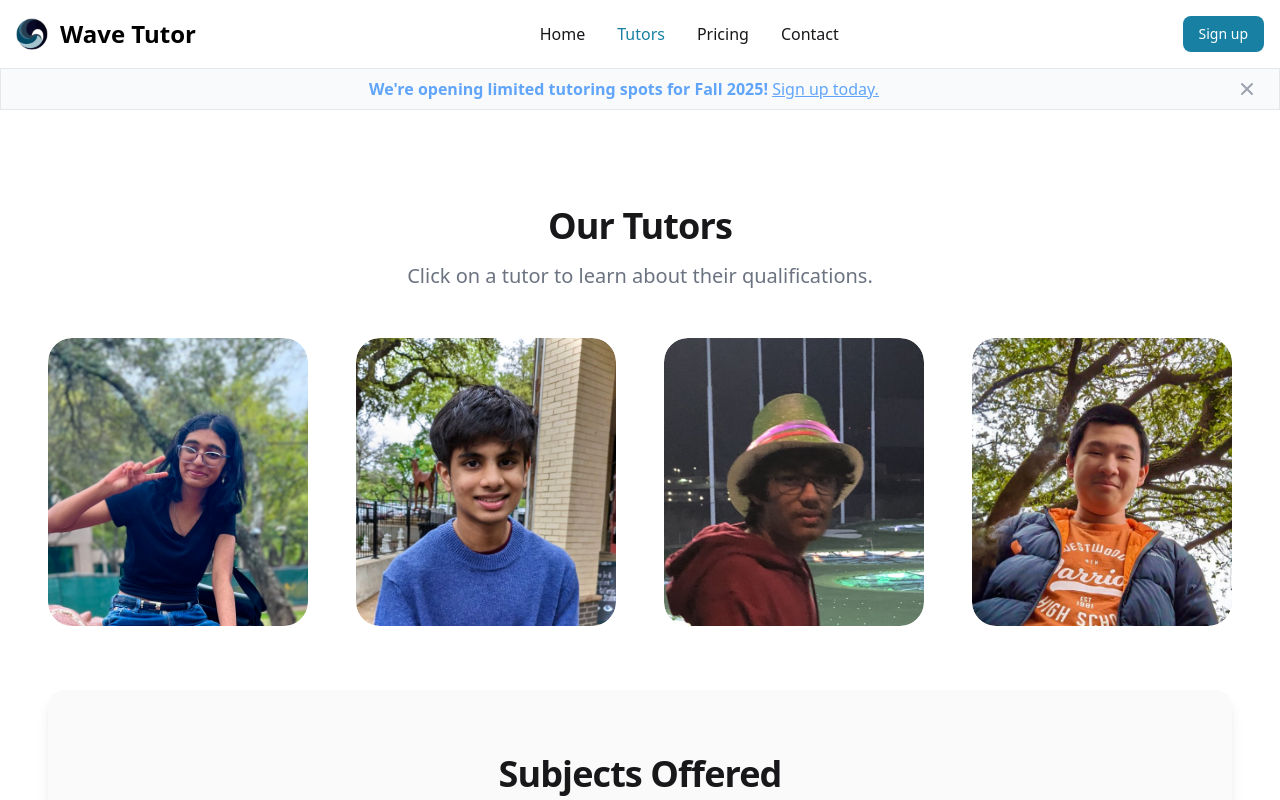
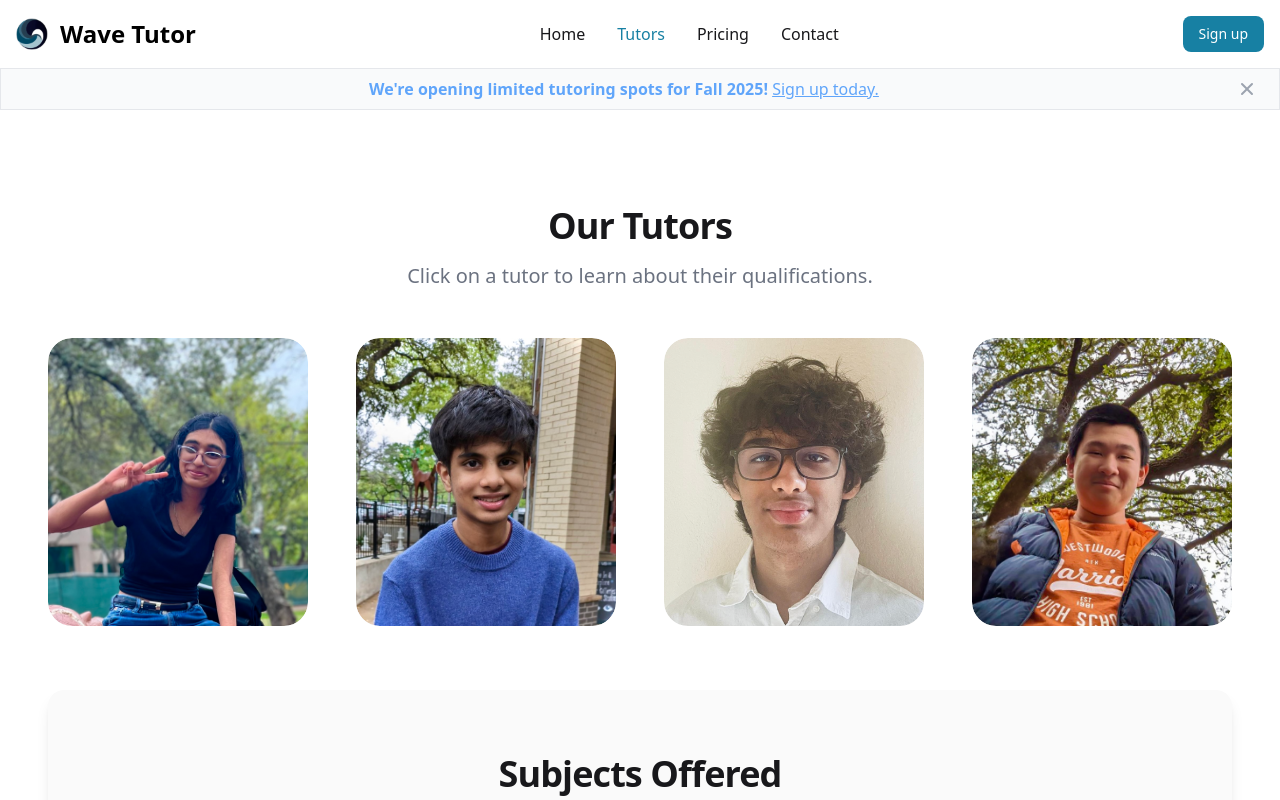
Before and after one commit to wavetutor/wavetutor, a Vue app: page /tutors in a window 1280 px wide. Shown: the top 800 px of the page. Built offline with nearby package versions, Linux system fonts and the light colour scheme.

Commit message:
Add new rishabh pic

```diff
--- a/src/views/HomeView.vue
+++ b/src/views/HomeView.vue
@@ -233,7 +233,7 @@ import JyotiTestImg from "../assets/jyoti-test.jpg";
 import ruhan from "../assets/credits/ruhan.jpeg";
 import vedanti from "../assets/credits/vedanti.png";
 import nikhil from "../assets/credits/nikhil.jpg";
-import rishabh from "../assets/credits/rishabh.jpg";
+import rishabh from "../assets/credits/rishabh.png";
 import aaron from "../assets/credits/aaron.jpg";
 
 // Team members data
--- a/src/views/TutorsView.vue
+++ b/src/views/TutorsView.vue
@@ -130,7 +130,7 @@ import { ref, computed } from 'vue'
 const imageMap = {
   vedanti: new URL('@/assets/credits/vedanti.png', import.meta.url).href,
   nikhil:  new URL('@/assets/credits/nikhil.jpg', import.meta.url).href,
-  rishabh: new URL('@/assets/credits/rishabh.jpg', import.meta.url).href,
+  rishabh: new URL('@/assets/credits/rishabh.png', import.meta.url).href,
   aaron:   new URL('@/assets/credits/aaron.jpg', import.meta.url).href,
 }
 
```
Also changed, not shown: src/assets/credits/rishabh.jpg (deleted), src/assets/credits/rishabh.png (added).
